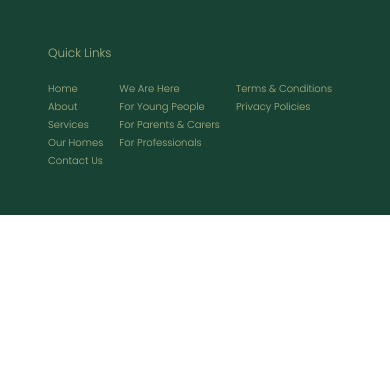
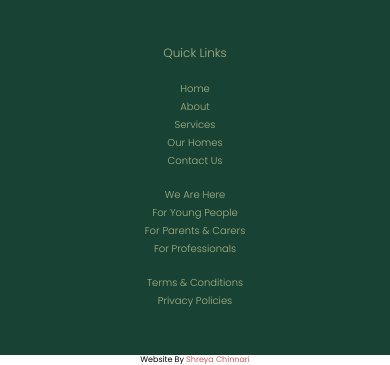
Before and after one commit to ravikumarb1310/Website-Affinity, a plain HTML site: page index.html in a window 390 px wide. Shown: the part 5050-5415 px from the top of the page. Before the commit the page ends 5265 px from the top, so only its background shows below. Drawn offline with Linux system fonts and the light colour scheme.

Commit message:
style changes

```diff
--- a/index.html
+++ b/index.html
@@ -296,6 +296,7 @@
 
    <!-- footer  -->
    <footer>
+      <div class="footer-info">
          <div class="footer-address">
             <img class="logo" src="/images/logo.jpg" alt="">
             <address>
@@ -337,8 +338,14 @@
                </ul>
             </div>
          </div>
+      </div>
 
-
+      <div class="made-by">
+         Website By
+         <a href="https://www.linkedin.com/in/shreyachinnari/" target="_blank" rel="noopener noreferrer">
+            Shreya Chinnari
+         </a>
+      </div>
    </footer>
 
 
--- a/styles/style.css
+++ b/styles/style.css
@@ -191,14 +191,16 @@ body {
 		font-size: 16px;
 	}
 
-	footer {
+	.footer-info {
+		justify-content: space-between;
 		flex-direction: row;
-		font-size: 16px;
-		padding: 2rem 10rem 2rem 8rem;
+		font-size: 18px;
+		padding: 2rem 20rem 2rem 20rem;
 	}
 	.footer-links {
 		margin-left: 12rem;
 	}
+
 	.quick-links {
 		margin-bottom: 3rem;
 		font-size: 18px;
@@ -214,8 +216,13 @@ body {
 	.contact-details p {
 		font-size: 18px;
 	}
+	.made-by {
+		font-size: 1rem;
+		padding: 1rem;
+	}
 }
 @media screen and (max-width: 1800px) {
+
 	header {
 		font-size: 16px;
 		height: 7rem;
@@ -370,10 +377,11 @@ body {
 		font-size: 16px;
 	}
 
-	footer {
+	.footer-info {
 		flex-direction: row;
 		font-size: 16px;
 		padding: 2rem 10rem 2rem 8rem;
+		justify-content: space-between;
 	}
 	.footer-links {
 		margin-left: 12rem;
@@ -392,6 +400,11 @@ body {
 	}
 	.contact-details p {
 		font-size: 18px;
+	}
+	.made-by {
+		font-weight: 400;
+		font-size: 1rem;
+		padding: 1rem;
 	}
 }
 
@@ -553,14 +566,14 @@ body {
 		font-size: 16px;
 	}
 
-	footer {
+	.footer-info {
 		font-size: 14px;
-		padding: 2rem;
+		padding: 2rem 6rem 2rem 4rem;
 		flex-direction: row;
-	}
-	.footer-links {
-		margin-left: 12rem;
-	}
+		justify-content: space-between;
+		box-sizing: border-box;
+	}
+
 	.quick-links {
 		margin-bottom: 3rem;
 		font-size: 16px;
@@ -580,6 +593,12 @@ body {
 	}
 	.contact-details p {
 		font-size: 18px;
+	}
+	.made-by {
+		font-size: 0.7rem;
+		padding: 2rem 2rem ;
+		font-weight: 400;
+
 	}
 }
 
@@ -740,14 +759,13 @@ body {
 		font-size: 16px;
 	}
 
-	footer {
-		font-size: 14px;
-		padding: 2rem;
+	.footer-info {
+		font-size: 12px;
+		padding: 4rem;
 		flex-direction: row;
-	}
-	.footer-links {
-		margin-left: 8rem;
-	}
+		justify-content: space-between;
+	}
+
 	.quick-links {
 		margin-bottom: 1rem;
 		font-size: 16px;
@@ -755,7 +773,7 @@ body {
 	}
 
 	.link-list {
-		gap: 4rem;
+		gap: 2rem;
 	}
 	.link-list ul li {
 		color: #e2ebc4;
@@ -763,6 +781,10 @@ body {
 	}
 	.contact-details p {
 		font-size: 16px;
+	}
+	.made-by {
+		font-size: 0.7rem;
+		padding: 1rem;
 	}
 }
 
@@ -922,7 +944,7 @@ body {
 		font-size: 16px;
 	}
 
-	footer {
+	.footer-info {
 		font-size: 12px;
 		padding: 2rem;
 	}
@@ -944,6 +966,10 @@ body {
 	}
 	.contact-details p {
 		font-size: 14px;
+	}
+	.made-by {
+		font-size: 0.5rem;
+		padding: 1rem;
 	}
 }
 
@@ -1099,7 +1125,7 @@ body {
 		font-size: 16px;
 	}
 
-	footer {
+	.footer-info {
 		font-size: 10px;
 		margin: 0;
 		padding: 2rem;
@@ -1130,6 +1156,10 @@ body {
 
 	.contact-details p {
 		font-size: 14px;
+	}
+	.made-by {
+		font-size: 0.5rem;
+		padding: 1rem;
 	}
 }
 
@@ -1147,18 +1177,26 @@ body {
 		gap: 4px;
 	}
 
-	footer {
+	.footer-info {
 		font-size: 10px;
-		padding: 1rem;
-		justify-content: flex-start;
+		padding: 1rem 1rem 1rem 1rem;
+
+		text-align: center;
+		align-items: center;
 	}
 	.footer-address {
 		display: flex;
 		flex-direction: row;
 		gap: 2rem;
 	}
+	.footer-address img {
+		height: 30px;
+		width: auto;
+	}
 	.footer-links {
 		font-size: 10px;
+		flex-direction: column !important;
+		gap: 0;
 	}
 	.quick-links {
 		margin-bottom: 1rem;
@@ -1167,14 +1205,20 @@ body {
 	}
 	.link-list {
 		gap: 1rem;
+		flex-direction: column !important;
 	}
 	.link-list ul li {
 		color: #e2ebc4;
 		margin-top: 5px;
+		text-align: center;
 	}
 
 	.contact-details p {
 		font-size: 10px;
+	}
+	.made-by {
+		font-size: 0.5rem;
+		padding: 1rem;
 	}
 }
 
@@ -1367,11 +1411,29 @@ header {
 /* Footer  */
 
 footer {
+	padding: 0;
+	margin: 0;
+	display: flex;
+	flex-direction: column;
+}
+.made-by {
+	text-align: center;
+	color: black;
+}
+.made-by a {
+	text-decoration: none;
+	color: #d15a5e;
+	font-weight: 400;
+}
+.made-by a:hover {
+	cursor: pointer;
+	text-decoration: underline;
+}
+
+.footer-info {
 	background-color: #184233;
 
 	display: flex;
-
-	justify-content: flex-start;
 }
 
 .footer-address {
@@ -1382,7 +1444,7 @@ footer {
 	margin-bottom: 20px;
 }
 
-footer,
+.footer-info,
 .ul1,
 .ul2,
 .ul3,
@@ -1547,6 +1609,12 @@ footer a {
 	font-weight: 600;
 }
 
+.made-by {
+	background-color: white;
+	margin: 0;
+	padding: 0;
+}
+
 /* .send-msg-btn {
 	display: flex;
 	flex-direction: row;
```
Lines whose indentation alone changed are shown as unchanged.
